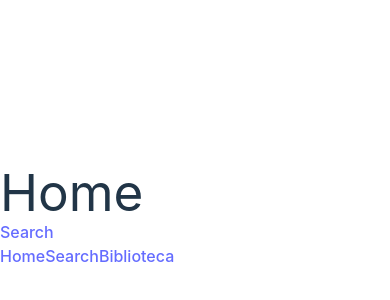
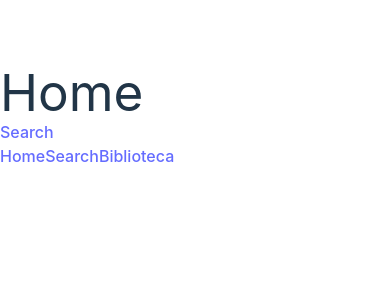
Before and after one commit to SergioAcostaTer/spotyclone-front, a React (Vite) app: page / in a window 390 px wide. Shown: the part 306-606 px from the top of the page. Built offline with nearby package versions, Linux system fonts and the light colour scheme.

Commit message:
probar en iphone

```diff
--- a/src/components/MusicPlayer.tsx
+++ b/src/components/MusicPlayer.tsx
@@ -13,14 +13,11 @@ const MusicPlayer = ({ children }: { children: React.ReactNode }) => {
   return (
     <>
       <ReactPlayer
-        width={400}
-        height={200}
+        width={0}
+        height={0}
         playing={isPlaying}
         url={songs?.[currentSongIndex]?.url}
         onEnded={nextSong}
-        style={{
-          zIndex: 100
-        }}
       />
       {children}
     </>
```
